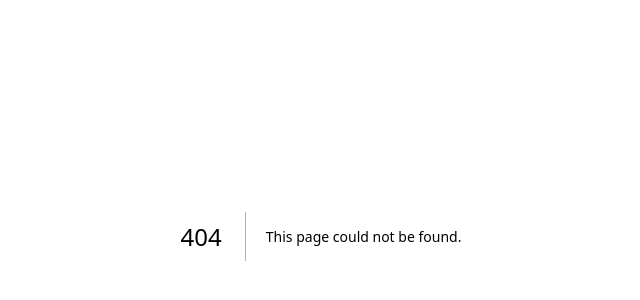
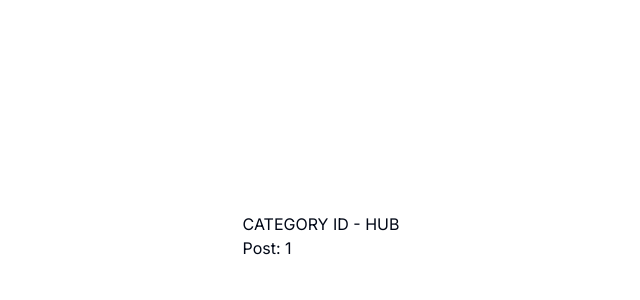
Before and after one commit to Ericsilvaa/knowledgeapp, a Next.js app: page /articles/category/1 in a window 1280 px wide. Before the commit this address had no page. Shown: the part 164-464 px from the top of the page, without its empty margins (319-959 px from the left). Built offline with nearby package versions, Linux system fonts and the light colour scheme.

Commit message:
feat: criação de estrutura de pastas de Categories e Articles

```diff
--- /dev/null
+++ b/app/articles/category/[id]/page.tsx
@@ -0,0 +1,12 @@
+interface ICategoryIdProps {
+  id: string
+}
+
+export default function CategoryId({ params }: { params: ICategoryIdProps }) {
+  return (
+    <div>
+      <h1>CATEGORY ID - HUB</h1>
+      <p>Post: {params.id}</p>
+    </div>
+  )
+}
--- /dev/null
+++ b/app/articles/page.tsx
@@ -0,0 +1,7 @@
+export default function ArticlesPage() {
+  return (
+    <div>
+      <h1>ArticlesPage - </h1>
+    </div>
+  )
+}
--- /dev/null
+++ b/app/categories/[id]/page.tsx
@@ -0,0 +1,12 @@
+interface ICategoryIdProps {
+  id: string
+}
+
+export default function CategoryId({ params }: { params: ICategoryIdProps }) {
+  return (
+    <div>
+      <h1>CATEGORY ID - HUB</h1>
+      <p>Post: {params.id}</p>
+    </div>
+  )
+}
--- /dev/null
+++ b/app/categories/page.tsx
@@ -0,0 +1,7 @@
+export default function CategoriesPage() {
+  return (
+    <div>
+      <h1>CategoriesPage - </h1>
+    </div>
+  )
+}
```
